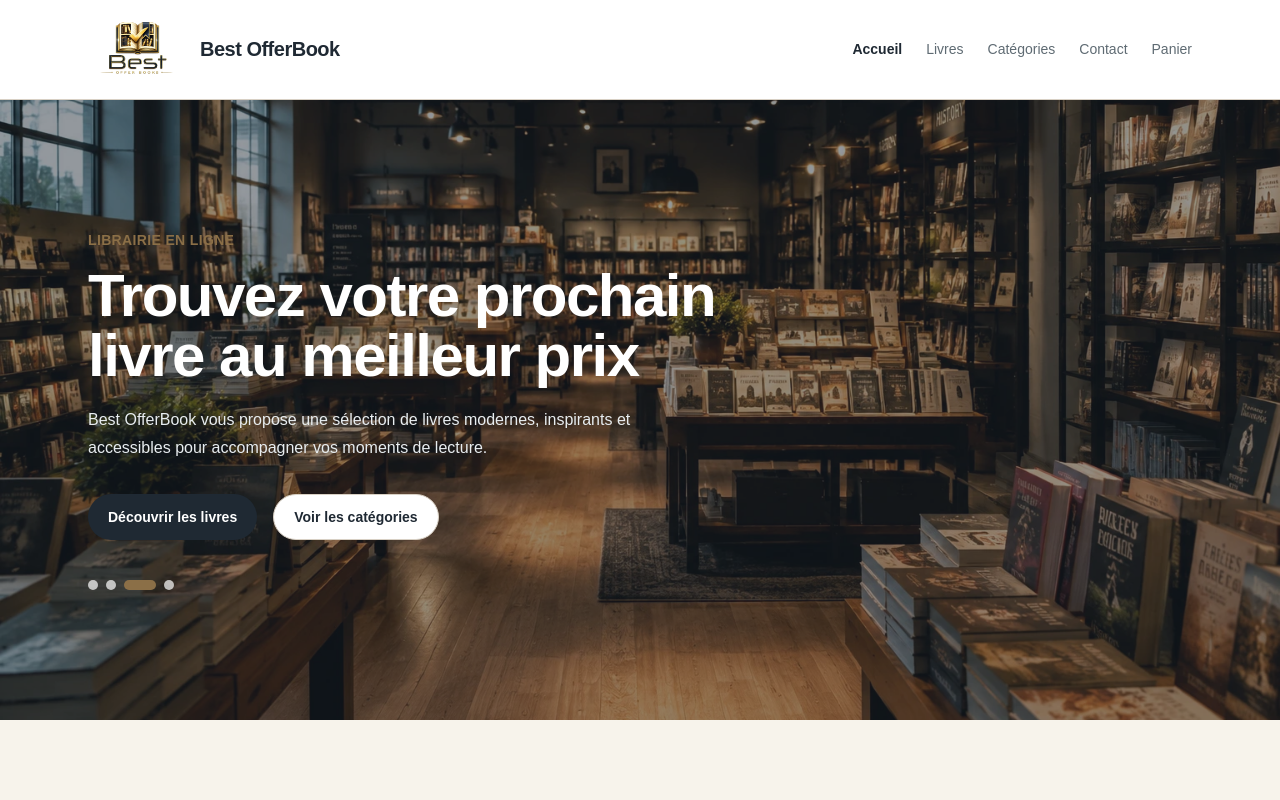
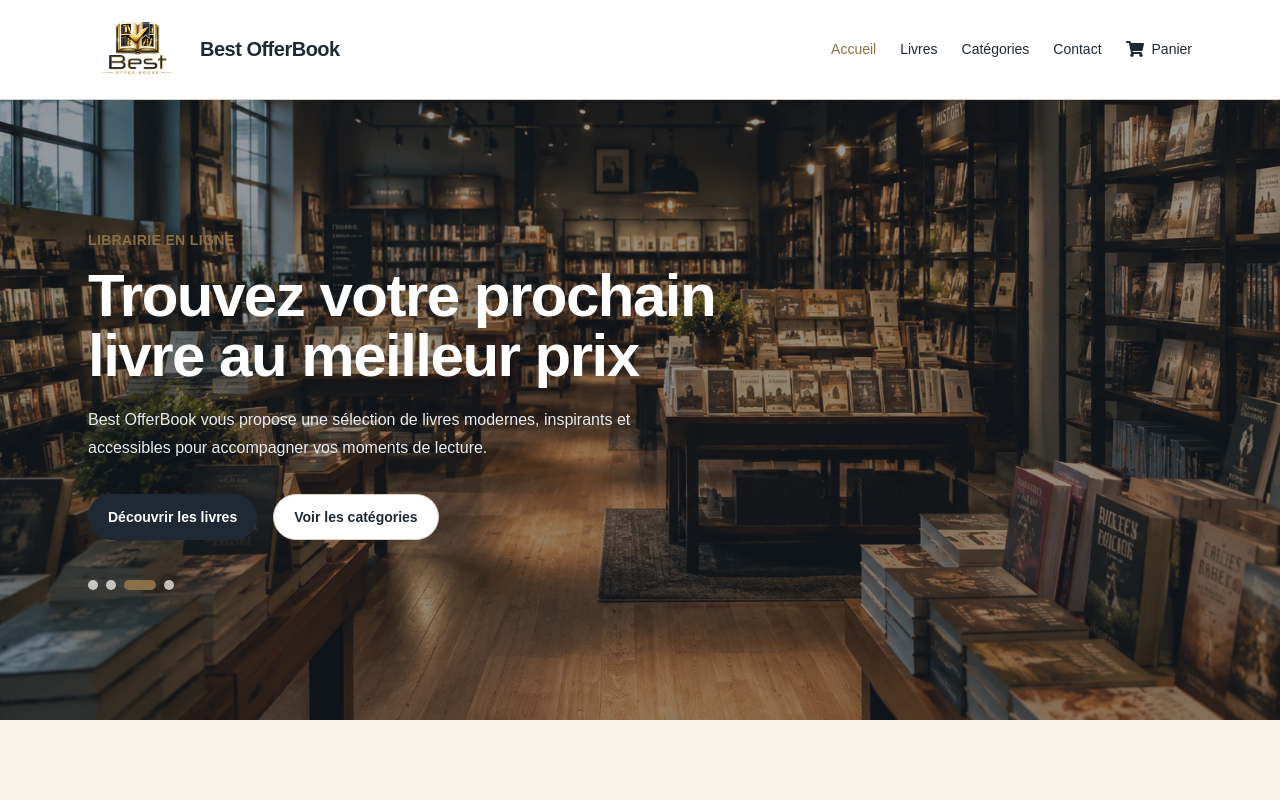
Before and after one commit to mubiluludeo77-ux/Best-offer-books, a Next.js app: page / in a window 1280 px wide. Shown: the top 800 px of the page. Built offline with nearby package versions, Linux system fonts and the light colour scheme.

Commit message:
Corrections semaine4

```diff
--- a/package.json
+++ b/package.json
@@ -11,7 +11,8 @@
   "dependencies": {
     "next": "16.2.5",
     "react": "19.2.4",
-    "react-dom": "19.2.4"
+    "react-dom": "19.2.4",
+    "react-icons": "^5.6.0"
   },
   "devDependencies": {
     "@tailwindcss/postcss": "^4",
--- a/src/app/layout.tsx
+++ b/src/app/layout.tsx
@@ -31,7 +31,6 @@ const geistMono = Geist_Mono({
 });
 
 export default function RootLayout() {
-  // Page actuellement affichée dans la navigation SPA
   const [activePage, setActivePage] = useState<PageName>('accueil');
   const [previousPage, setPreviousPage] = useState<PageName | null>(null);
 
@@ -40,11 +39,22 @@ export default function RootLayout() {
 
   const [cartItems, setCartItems] = useState<CartItem[]>([]);
 
+  // Nombre total d'articles dans le panier
+  const cartItemsCount = cartItems.reduce(
+    (total, item) => total + item.quantity,
+    0
+  );
+
+  function scrollToTop() {
+    window.scrollTo(0, 0);
+  }
+
   function handleChangePage(page: PageName) {
     setPreviousPage(activePage);
     setPreviousBook(selectedBook);
 
     setActivePage(page);
+    scrollToTop();
 
     if (page !== 'detailLivre') {
       setSelectedBook(null);
@@ -57,6 +67,7 @@ export default function RootLayout() {
 
     setSelectedBook(book);
     setActivePage('detailLivre');
+    scrollToTop();
   }
 
   function handleGoBack() {
@@ -65,9 +76,11 @@ export default function RootLayout() {
       setSelectedBook(previousBook);
       setPreviousPage(null);
       setPreviousBook(null);
+      scrollToTop();
     } else {
       setActivePage('accueil');
       setSelectedBook(null);
+      scrollToTop();
     }
   }
 
@@ -105,6 +118,7 @@ export default function RootLayout() {
     setPreviousPage(activePage);
     setPreviousBook(selectedBook);
     setActivePage('panier');
+    scrollToTop();
   }
 
   function handleIncreaseQuantity(id: string) {
@@ -137,7 +151,11 @@ export default function RootLayout() {
       className={`${geistSans.variable} ${geistMono.variable} h-full antialiased`}
     >
       <body className="min-h-full text-[var(--color-primary)]">
-        <Header activePage={activePage} onChangePage={handleChangePage} />
+        <Header
+          activePage={activePage}
+          onChangePage={handleChangePage}
+          cartItemsCount={cartItemsCount}
+        />
 
         {activePage !== 'accueil' && activePage !== 'detailLivre' && (
           <BackButton onClick={handleGoBack} />
--- a/src/components/books/BookCard.tsx
+++ b/src/components/books/BookCard.tsx
@@ -7,15 +7,32 @@ type BookCardProps = {
 };
 
 export default function BookCard({ book, onSelectBook }: BookCardProps) {
+  function handleOpenBook() {
+    onSelectBook?.(book);
+  }
+
+  function handleKeyDown(event: React.KeyboardEvent<HTMLElement>) {
+    if (event.key === 'Enter' || event.key === ' ') {
+      event.preventDefault();
+      handleOpenBook();
+    }
+  }
+
   return (
-    <article className="rounded-2xl border border-[var(--color-border)] bg-[var(--color-card)] p-4 shadow-sm transition hover:-translate-y-1 hover:shadow-md">
+    <article
+      role="button"
+      tabIndex={0}
+      onClick={handleOpenBook}
+      onKeyDown={handleKeyDown}
+      className="cursor-pointer rounded-2xl border border-[var(--color-border)] bg-[var(--color-card)] p-4 shadow-sm transition hover:-translate-y-1 hover:shadow-md focus:outline-none focus:ring-2 focus:ring-[var(--color-secondary)]"
+    >
       <div className="relative mb-4 h-64 overflow-hidden rounded-xl bg-[var(--color-background)]">
         <Image
           src={book.image}
           alt={book.title}
           fill
           sizes="(max-width: 768px) 100vw, 25vw"
-          className="object-cover"
+          className="object-cover transition duration-300 hover:scale-105"
         />
       </div>
 
@@ -40,13 +57,9 @@ export default function BookCard({ book, onSelectBook }: BookCardProps) {
           {book.price.toFixed(2)} $
         </span>
 
-        <button
-          type="button"
-          onClick={() => onSelectBook?.(book)}
-          className="rounded-full border border-[var(--color-border)] bg-[var(--color-surface)] px-4 py-2 text-sm font-semibold text-[var(--color-primary)] transition hover:bg-[var(--color-hover)]"
-        >
+        <span className="rounded-full border border-[var(--color-border)] bg-[var(--color-surface)] px-4 py-2 text-sm font-semibold text-[var(--color-primary)] transition">
           Voir
-        </button>
+        </span>
       </div>
     </article>
   );
--- a/src/components/header/Header.tsx
+++ b/src/components/header/Header.tsx
@@ -6,9 +6,14 @@ import { PageName } from '@/data/navItems';
 type HeaderProps = {
   activePage?: PageName;
   onChangePage?: (page: PageName) => void;
+  cartItemsCount: number;
 };
 
-export default function Header({ activePage, onChangePage }: HeaderProps) {
+export default function Header({
+  activePage,
+  onChangePage,
+  cartItemsCount,
+}: HeaderProps) {
   return (
     <header className="sticky top-0 z-50 border-b border-[var(--color-border)] bg-[var(--color-surface)]">
       <div className="relative mx-auto flex max-w-6xl items-center justify-between px-6 py-4">
@@ -18,11 +23,16 @@ export default function Header({ activePage, onChangePage }: HeaderProps) {
           <MenuNav
             activePage={activePage}
             onChangePage={onChangePage}
+            cartItemsCount={cartItemsCount}
             className="flex items-center gap-6 text-sm font-medium"
           />
         </div>
 
-        <MobileMenu activePage={activePage} onChangePage={onChangePage} />
+        <MobileMenu
+          activePage={activePage}
+          onChangePage={onChangePage}
+          cartItemsCount={cartItemsCount}
+        />
       </div>
     </header>
   );
--- a/src/components/header/MenuNav.tsx
+++ b/src/components/header/MenuNav.tsx
@@ -1,8 +1,10 @@
+import { FaShoppingCart } from 'react-icons/fa';
 import { navItems, PageName } from '@/data/navItems';
 
 type MenuNavProps = {
   activePage?: PageName;
   onChangePage?: (page: PageName) => void;
+  cartItemsCount: number;
   className?: string;
   linkClassName?: string;
   onLinkClick?: () => void;
@@ -11,32 +13,49 @@ type MenuNavProps = {
 export default function MenuNav({
   activePage,
   onChangePage,
+  cartItemsCount,
   className = '',
   linkClassName = '',
   onLinkClick,
 }: MenuNavProps) {
+  function handleClick(page: PageName) {
+    onChangePage?.(page);
+    onLinkClick?.();
+  }
+
   return (
-    <nav aria-label="Navigation principale">
-      <ul className={className}>
-        {navItems.map((item) => (
-          <li key={item.page}>
-            <button
-              type="button"
-              onClick={() => {
-                onChangePage?.(item.page);
-                onLinkClick?.();
-              }}
-              className={`transition hover:text-[var(--color-primary)] ${
-                activePage === item.page
-                  ? 'font-semibold text-[var(--color-primary)]'
-                  : 'text-[var(--color-muted)]'
-              } ${linkClassName}`}
-            >
-              {item.label}
-            </button>
-          </li>
-        ))}
-      </ul>
+    <nav className={className}>
+      {navItems.map((item) => {
+        const isActive = activePage === item.page;
+        const isCart = item.page === 'panier';
+
+        return (
+          <button
+            key={item.page}
+            type="button"
+            onClick={() => handleClick(item.page)}
+            className={`${linkClassName} relative flex items-center gap-2 transition ${
+              isActive
+                ? 'text-[var(--color-secondary)]'
+                : 'text-[var(--color-primary)] hover:text-[var(--color-secondary)]'
+            }`}
+          >
+            {isCart && (
+              <span className="relative inline-flex">
+                <FaShoppingCart className="text-lg" />
+
+                {cartItemsCount > 0 && (
+                  <span className="absolute -right-3 -top-3 flex h-5 min-w-5 items-center justify-center rounded-full bg-[var(--color-secondary)] px-1 text-xs font-bold text-white">
+                    {cartItemsCount}
+                  </span>
+                )}
+              </span>
+            )}
+
+            <span>{item.label}</span>
+          </button>
+        );
+      })}
     </nav>
   );
 }
--- a/src/components/header/MobileMenu.tsx
+++ b/src/components/header/MobileMenu.tsx
@@ -7,11 +7,13 @@ import { PageName } from '@/data/navItems';
 type MobileMenuProps = {
   activePage?: PageName;
   onChangePage?: (page: PageName) => void;
+  cartItemsCount: number;
 };
 
 export default function MobileMenu({
   activePage,
   onChangePage,
+  cartItemsCount,
 }: MobileMenuProps) {
   const [isMenuOpen, setIsMenuOpen] = useState(false);
 
@@ -41,6 +43,7 @@ export default function MobileMenu({
             <MenuNav
               activePage={activePage}
               onChangePage={onChangePage}
+              cartItemsCount={cartItemsCount}
               className="flex flex-col gap-1 text-sm font-semibold"
               linkClassName="block w-full rounded-xl px-4 py-3 text-left hover:bg-[var(--color-hover)]"
               onLinkClick={() => setIsMenuOpen(false)}
```
Also changed, not shown: 1 other file (tests, documents, lock files or other folders).
